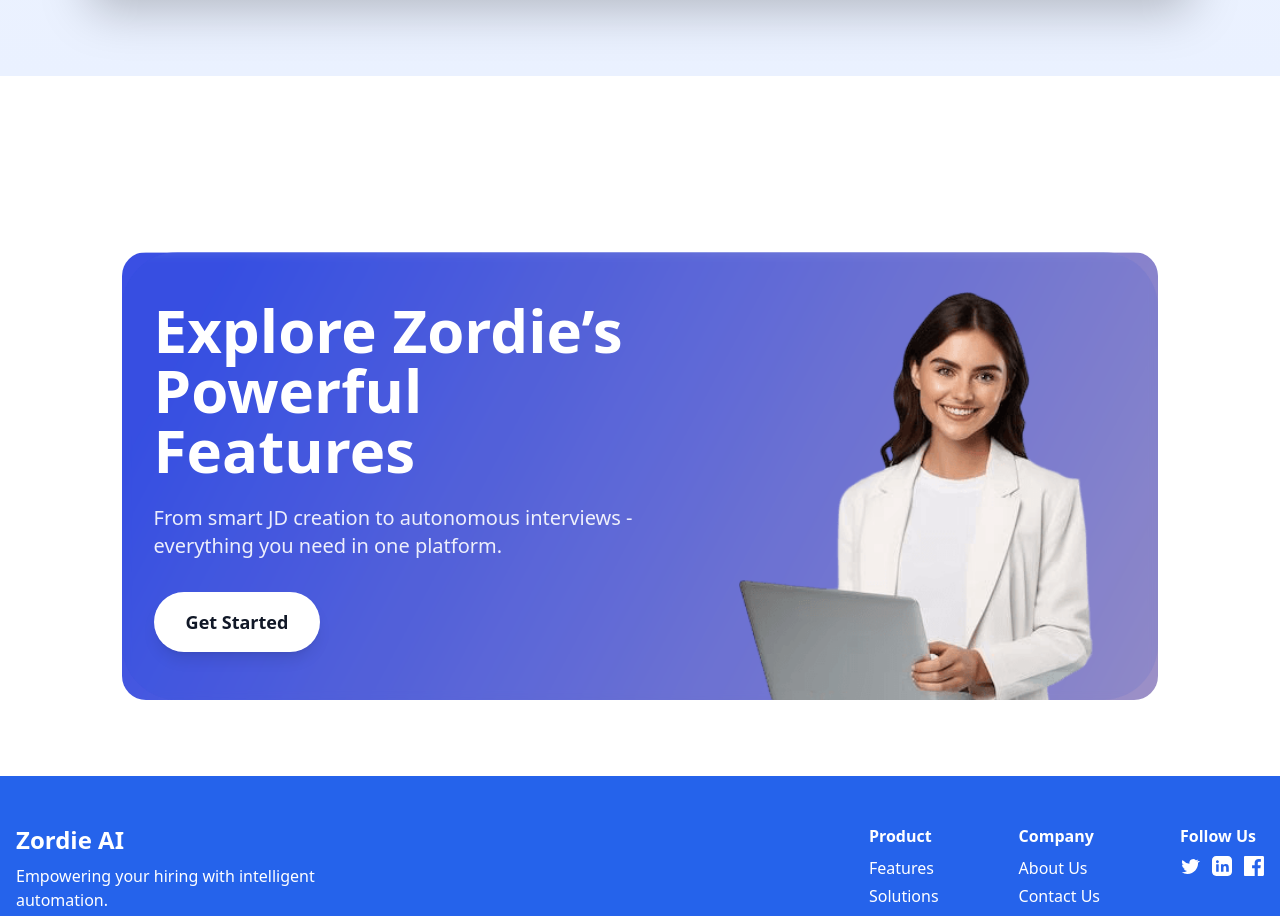
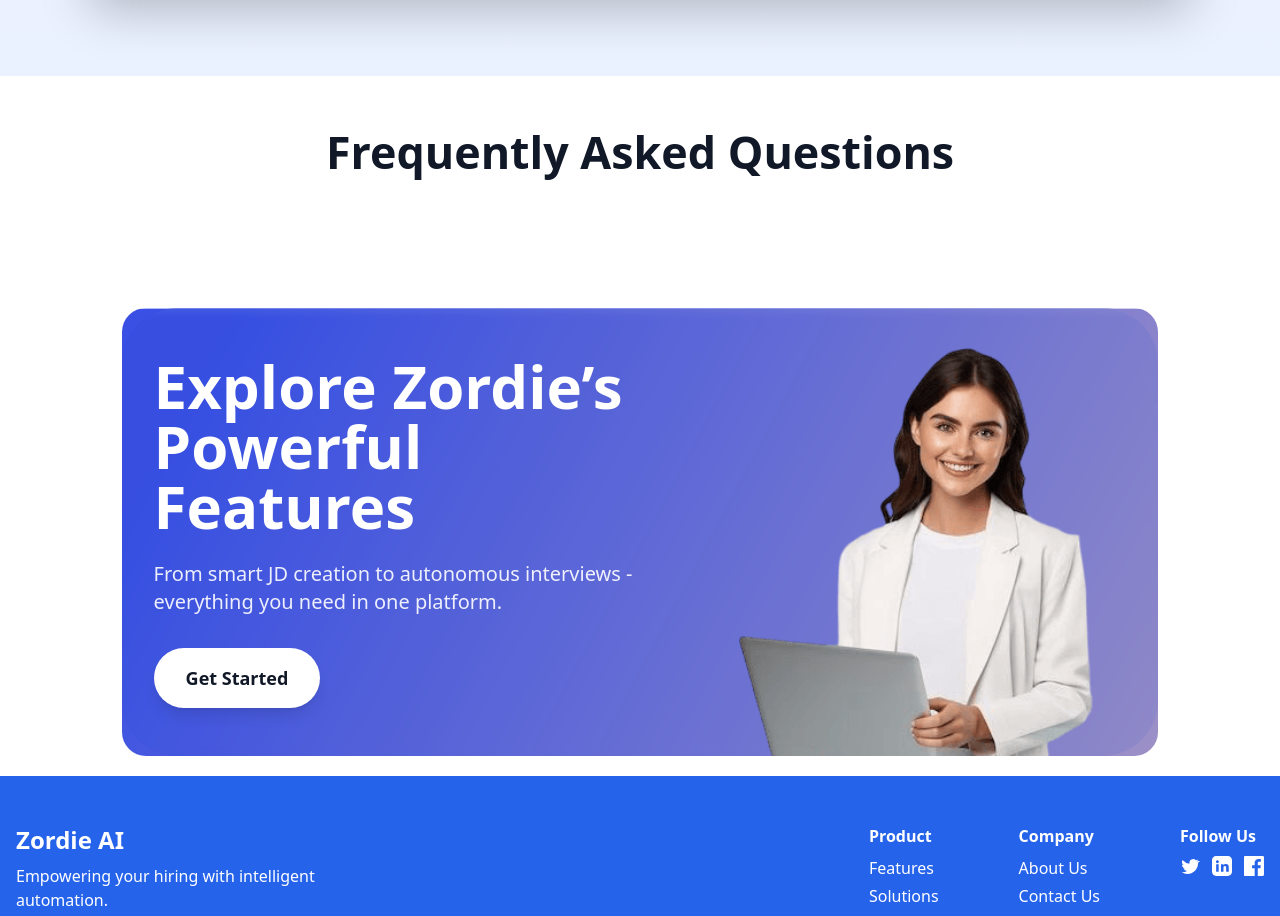
Before and after one commit to CosmoGenisis/website, a React (Vite) app in the folder frontend/: page /features in a window 1280 px wide. Shown: the part 6760-7676 px from the top of the page. Built offline with nearby package versions, Linux system fonts and the light colour scheme.

Commit message:
fix: resolve all Vercel and Vite build errors, update Lenis usage, and ensure full deployability

```diff
--- a/frontend/src/components/Page/FeaturesPage.tsx
+++ b/frontend/src/components/Page/FeaturesPage.tsx
@@ -63,12 +63,10 @@
       <Navbar></Navbar>
       {/* <HeroParallaxDemo></HeroParallaxDemo> */}
       <FeaturesHero
-        badge={<>Advance AI Hiring</>}
         title={<>First Full-Stack Agentic<br />AI Copilot for Hiring</>}
         subtitle={
           <>Automate tasks, boost accuracy, and make faster decisions with intelligent tools built for modern recruiters.</>
         }
-        backgroundImage={bgImg}
         dashboardImage={dashboardImg}
         peopleImages={[
           { src: user1, alt: "User 1" },
@@ -181,9 +179,8 @@
       />
       <div className="bg-white max-h-[700px] ">
       <FaqPage2
-            faqs={[
-
-            ]}
+        faqs={[]}
+        heading={<>Frequently Asked Questions</>}
         banner={{
           background: img5,
           title: <>Explore Zordie’s Powerful Features</>,
--- a/frontend/src/components/blocks/CompanyFeatureCards.tsx
+++ b/frontend/src/components/blocks/CompanyFeatureCards.tsx
@@ -66,7 +66,8 @@
   },
 ];
 
-function AnimatedCard({ children }) {
+import type { ReactNode } from "react";
+function AnimatedCard({ children }: { children: ReactNode }) {
   const controls = useAnimation();
   const { ref, inView } = useInView({ threshold: 0.4, triggerOnce: false });
 
@@ -194,7 +195,7 @@
   );
 }
 
-function FeatureImage({ feature }) {
+function FeatureImage({ feature }: { feature: any }) {
   return (
     <div className="md:w-1/2 w-full flex justify-center items-center p-[4%]">
       <div
--- a/frontend/src/components/ui/ZordieFeatures4.tsx
+++ b/frontend/src/components/ui/ZordieFeatures4.tsx
@@ -5,15 +5,21 @@
 import vid2 from "@/images/Video1.mp4";
 // ...other imports...
 
-function AnimatedStat({ value, suffix = "", label, duration = 1200 }) {
+interface AnimatedStatProps {
+  value: number;
+  suffix?: string;
+  label: string;
+  duration?: number;
+}
+function AnimatedStat({ value, suffix = "", label, duration = 1200 }: AnimatedStatProps) {
   const [count, setCount] = useState(0);
-  const ref = useRef(null);
+  const ref = useRef<HTMLDivElement>(null);
 
   useEffect(() => {
     let start = 0;
     const end = value;
     const increment = end / (duration / 16); // 16ms per frame
-    let frame;
+  let frame: number;
 
     function animate() {
       start += increment;
--- a/frontend/src/main.tsx
+++ b/frontend/src/main.tsx
@@ -4,11 +4,10 @@
 import App from './App.tsx'
 import { ClerkProvider } from '@clerk/clerk-react';
 import { CLERK_PUBLISHABLE_KEY } from './config';
-import Lenis from '@studio-freight/lenis'
+import Lenis from 'lenis'
 
 const lenis = new Lenis({
   lerp: 0.1,
-  smooth: true,
 })
 
 function raf(time: number) {
```
Lines whose indentation alone changed are shown as unchanged.
